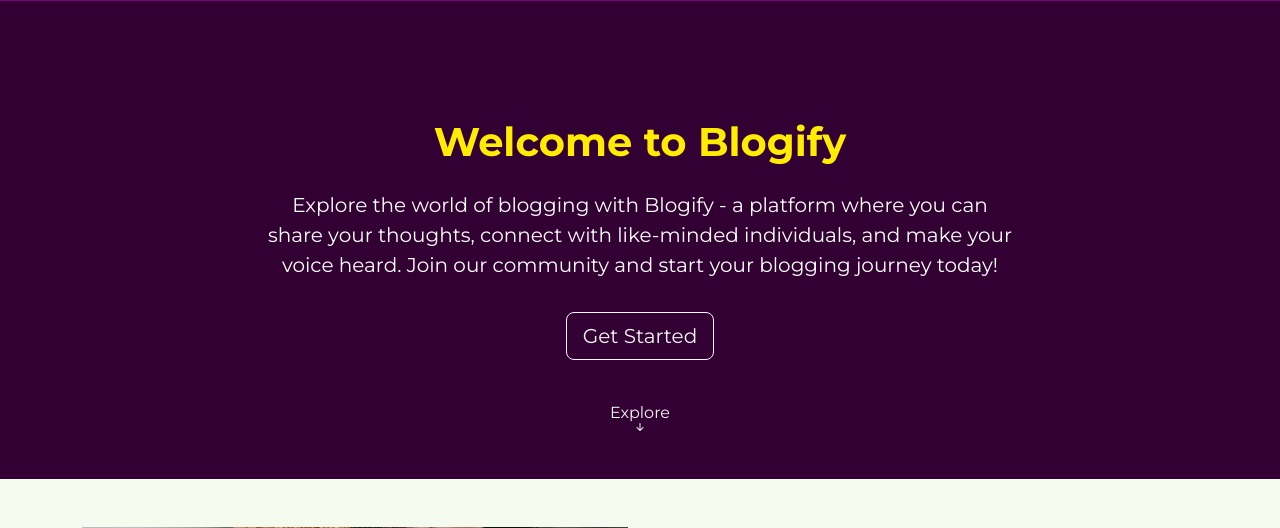
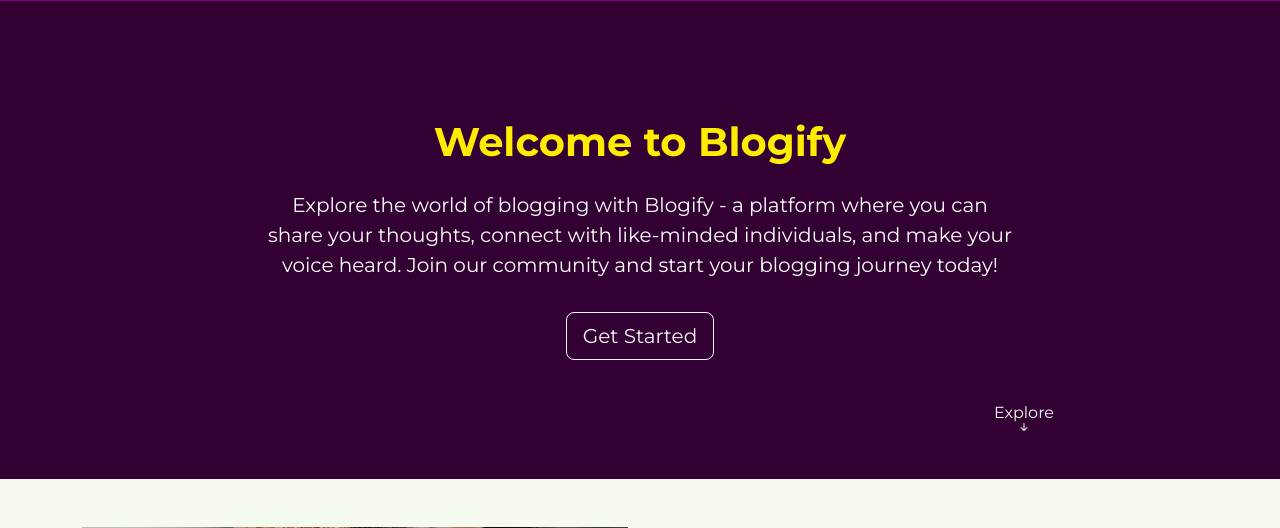
Before and after one commit to emmy3000/Blogify, a Flask app: page / in a window 1280 px wide. Shown: the part 55-583 px from the top of the page. Run offline with Flask 3, Linux system fonts and the light colour scheme; parts of the project's set-up code (start-up, migrations or seed data) failed here and were passed over; some libraries are stand-ins or nearby versions.

Commit message:
Add scroll icon implementation on the hero section in the HTML landing page template and CSS style sheet

```diff
--- a/blogify_app/static/main.css
+++ b/blogify_app/static/main.css
@@ -113,7 +113,7 @@ h1, h2, h3, h4, h5, h6 {
 
 .hero__scroll-btn {
   position: absolute;
-  left: 50%;
+  left: 80%;
   bottom: 30px;
   transform: translateX(-50%);
   z-index: 1;
```
